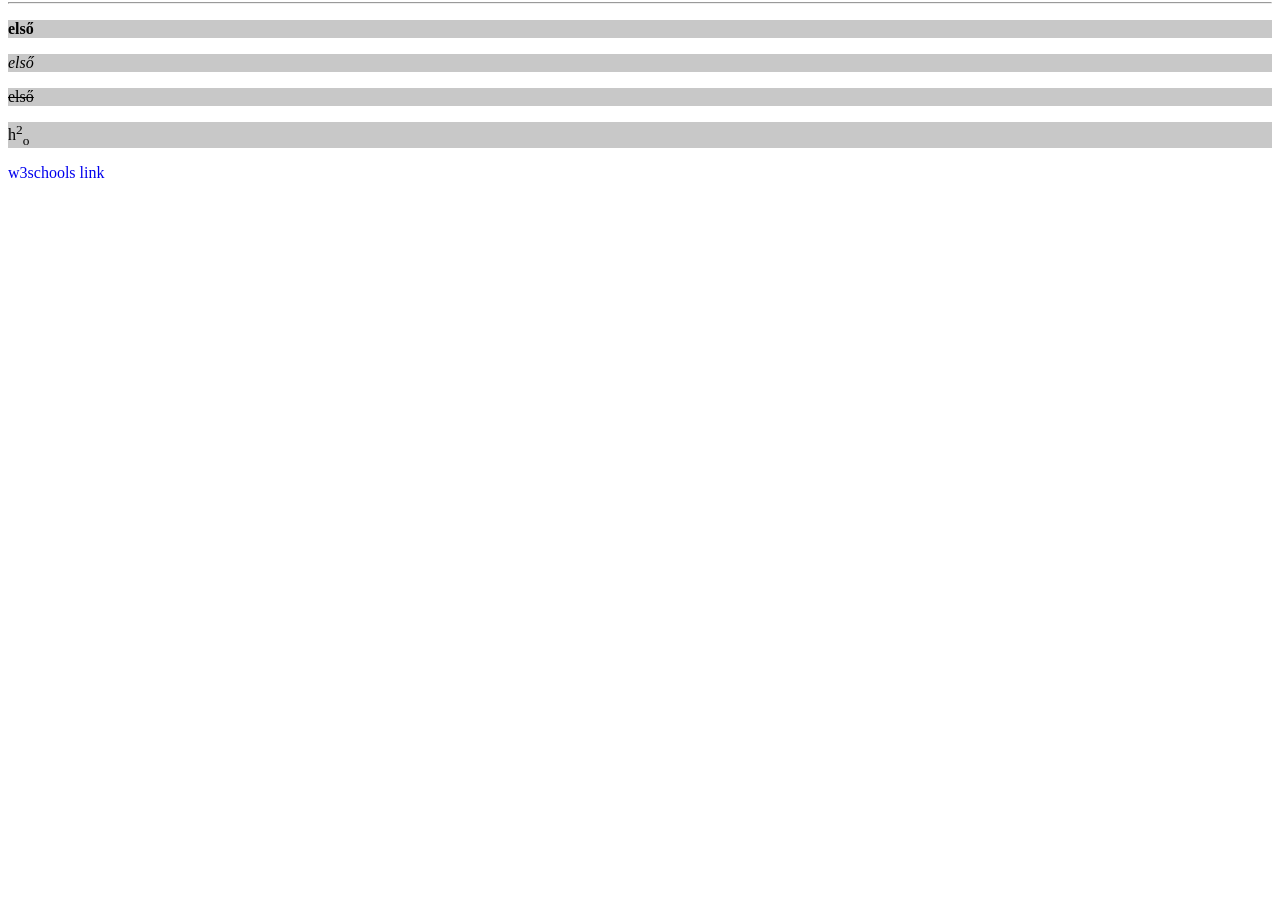
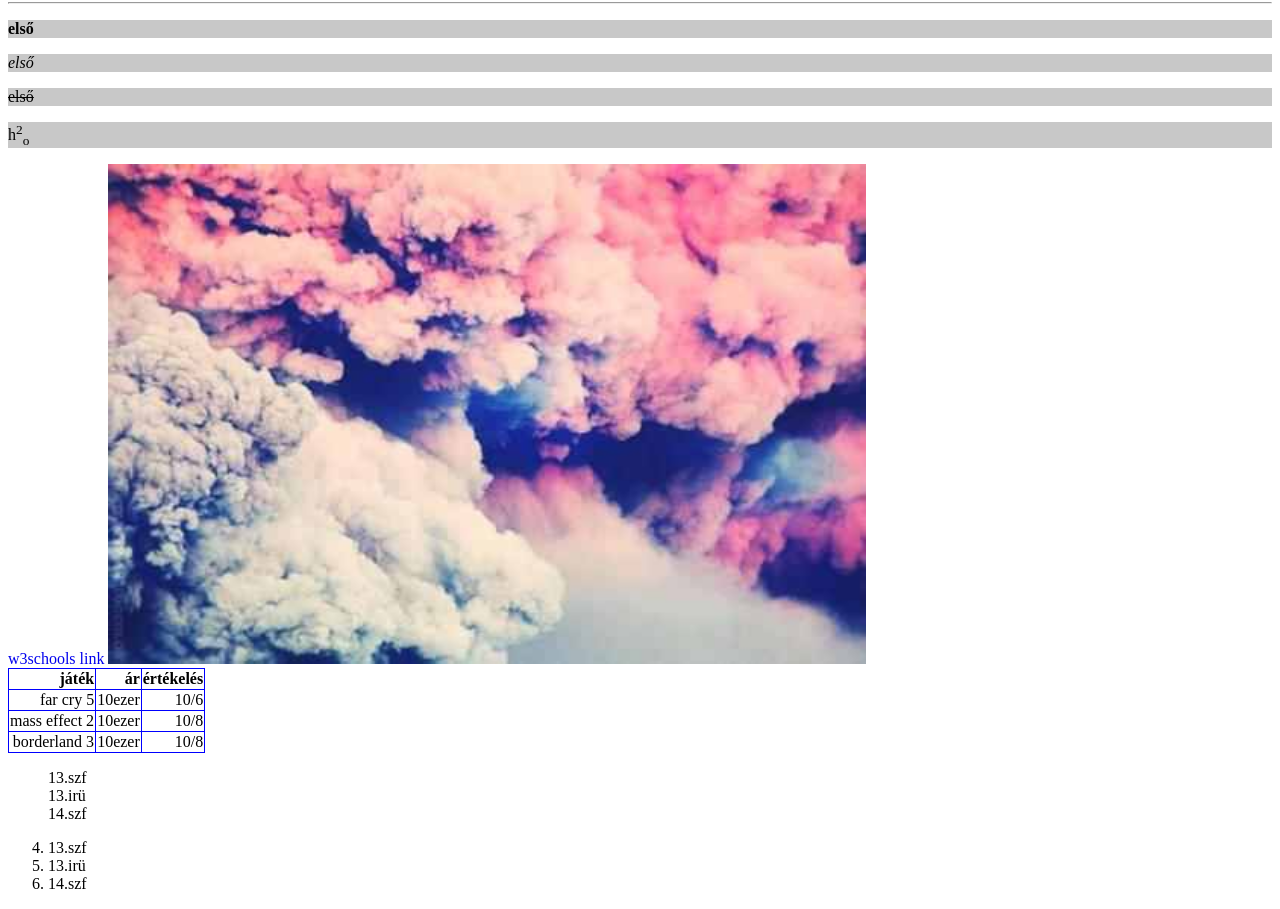
Before and after one commit to laszloinfo/13gyakorlas-1, a plain HTML site: page index.html in a window 1280 px wide. Shown: the part 78-987 px from the top of the page. Before the commit the page ends 800 px from the top, so only its background shows below. Drawn offline with Linux system fonts and the light colour scheme.

Commit message:
weboldal

```diff
--- a/index.html
+++ b/index.html
@@ -24,6 +24,46 @@ color:red;
 <p>h<sup>2</sup><sub>o</sub></p>
 <a href="https://www.w3schools.com/html/html_id.asp" target="_blank">w3schools link</a>
 <!-- comment-->
+<img src="a.jpg" alt="valami" title="valami" />
+<table>
+<th>játék</th>
+<th>ár</th>
+<th>értékelés</th>
+<tr>
+<td>far cry 5</td>
+<td >10ezer</td>
+<td>10/6</td>
+</tr>
+<tr>
+<td >mass effect 2</td>
+<td>10ezer</td>
+<td >10/8</td>
+</tr>
+
+<tr>
+<td>borderland 3</td>
+<td>10ezer</td>
+<td>10/8</td>
+</tr>
+</table>
+
+
+<ul>
+<li>13.szf</li>
+<li>13.irü</li>
+<li>14.szf</li>
+
+
+</ul>
+
+<ol start=4>
+<li>13.szf</li>
+<li>13.irü</li>
+<li>14.szf</li>
+
+
+</ol>
+
 
 
         </body>
--- a/style.css
+++ b/style.css
@@ -12,3 +12,34 @@ a
 {
 	text-decoration:none;
 }
+
+img
+
+{
+
+	width:1500x;
+	height:500px;
+}
+table,td,th
+
+{
+	border:1px solid blue;
+}
+
+table
+{
+	border-collapse:collapse;
+	padding:25px;
+	text-align:right;
+}
+
+ul{
+	list-style-type:none;
+}
+
+
+ol{
+
+	list-style-type:inital;
+
+}
```
